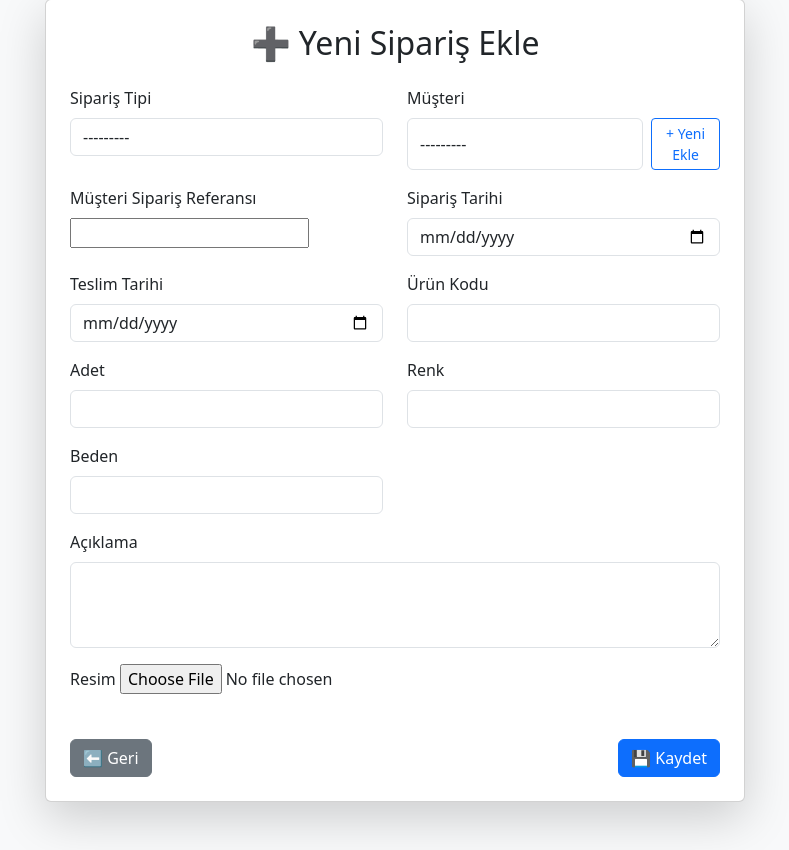
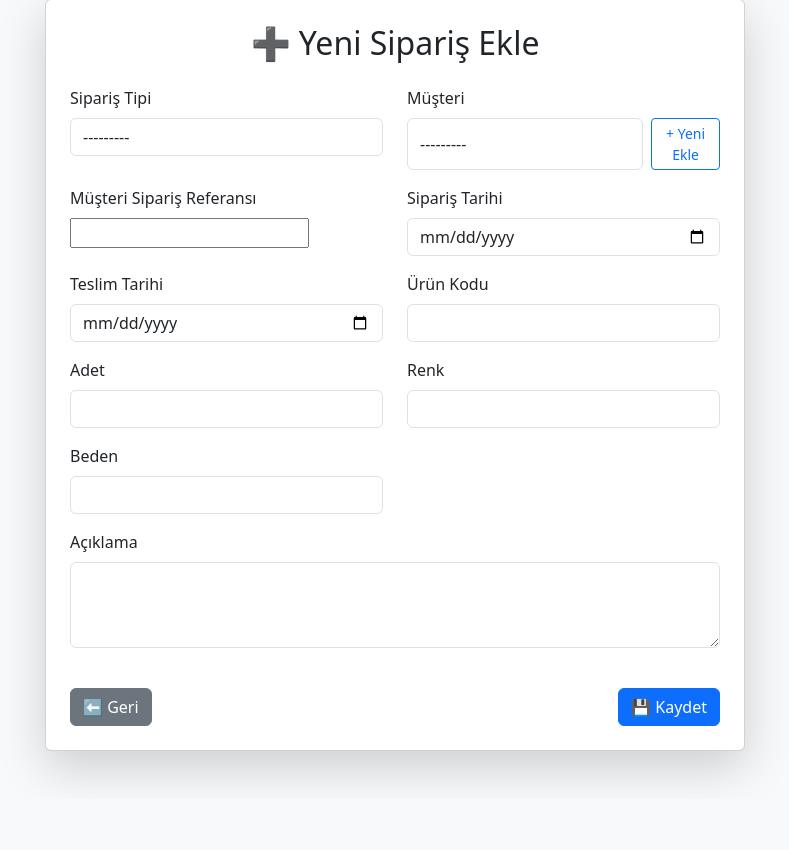
Before and after one commit to tekstilmoli-afk/moli_app, a Django app: page /order/new/ in a window 1280 px wide. Shown: the part 49-899 px from the top of the page, without its empty margins (245-1034 px from the left). After the commit the page ends 829 px from the top, so only its background shows below. Run offline with Django 5.2, Linux system fonts and the light colour scheme; the visitor is signed in with stand-in values (Sample User, id 1); data that the repository does not hold is empty.

Commit message:
Yeni sipariş formu stabilize edildi, çoklu görsel yükleme sipariş detayında bırakıldı

```diff
--- a/templates/core/order_form.html
+++ b/templates/core/order_form.html
@@ -80,11 +80,7 @@
                     {{ form.aciklama }}
                 </div>
 
-                <div class="col-12 mb-3">
-                    <label class="form-label">Resim</label>
-                    {{ form.resim }}
-                </div>
-            </div>
+
 
             <!-- 💰 FİYAT & MALİYET ALANLARI (Yalnızca patron / müdür için) -->
             {% if is_manager %}
```
